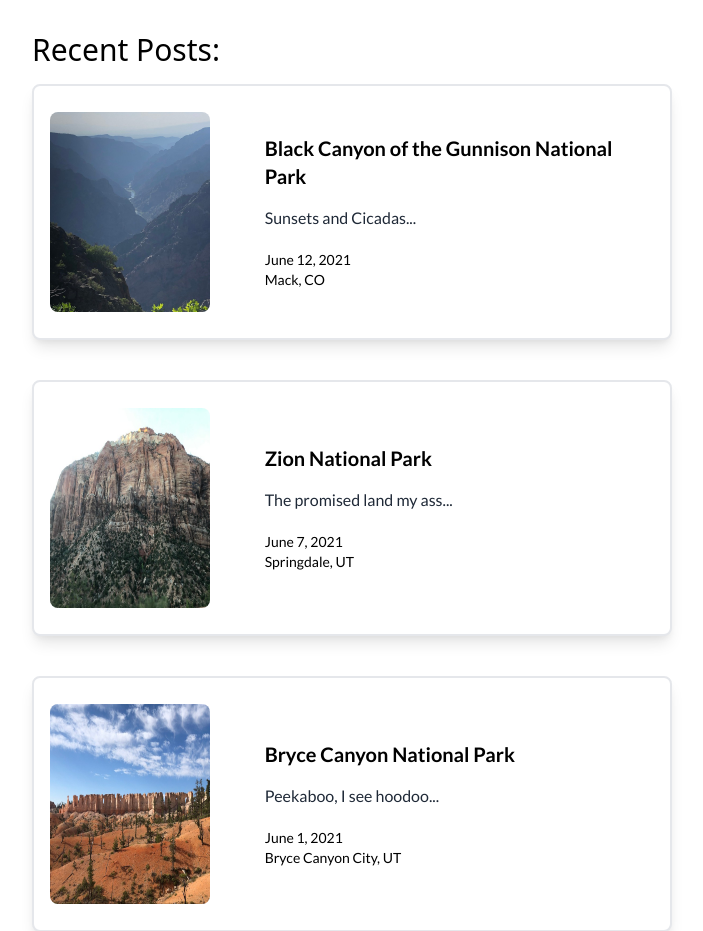
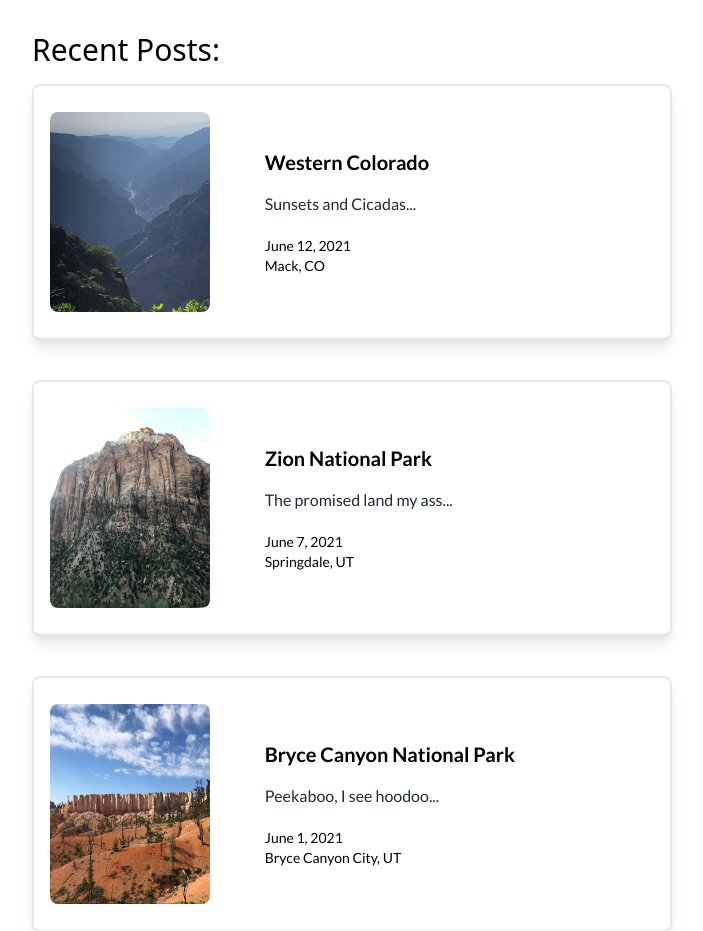
Before and after one commit to boyloe/wanderlump-website, a Next.js app: page / in a window 1280 px wide. Shown: the part 1120-2051 px from the top of the page, without its empty margins (288-991 px from the left). Built offline with nearby package versions, Linux system fonts and the light colour scheme; a web font is replaced by a local one.

Commit message:
change card title

```diff
--- a/pages/index.tsx
+++ b/pages/index.tsx
@@ -35,7 +35,7 @@ export default function Index(): ReactElement {
           <h3 className="text-xl md:text-3xl mb-4">Recent Posts:</h3>
           <div className="grid gap-10">
             <HorizontalCard
-              title="Black Canyon of the Gunnison National Park"
+              title="Western Colorado"
               date="June 12, 2021"
               location="Mack, CO"
               href="/posts/black-canyon"
```
